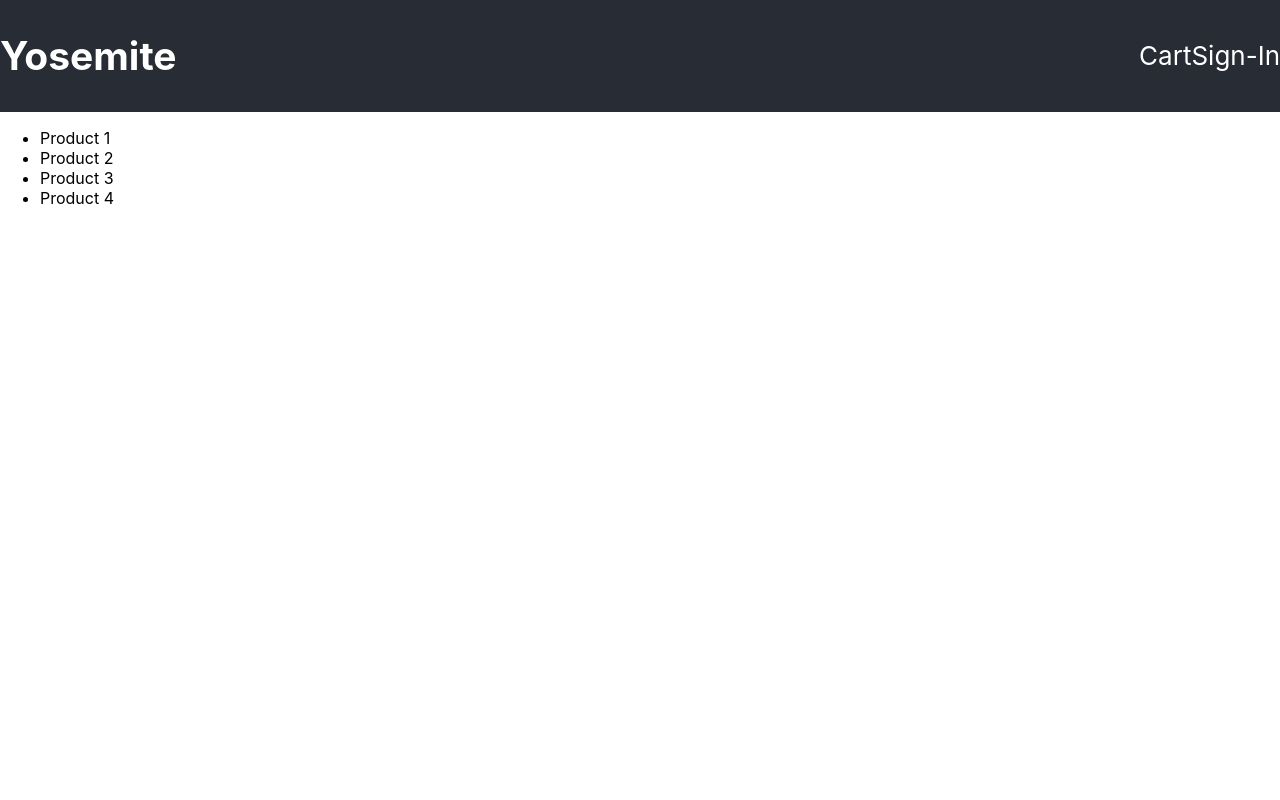
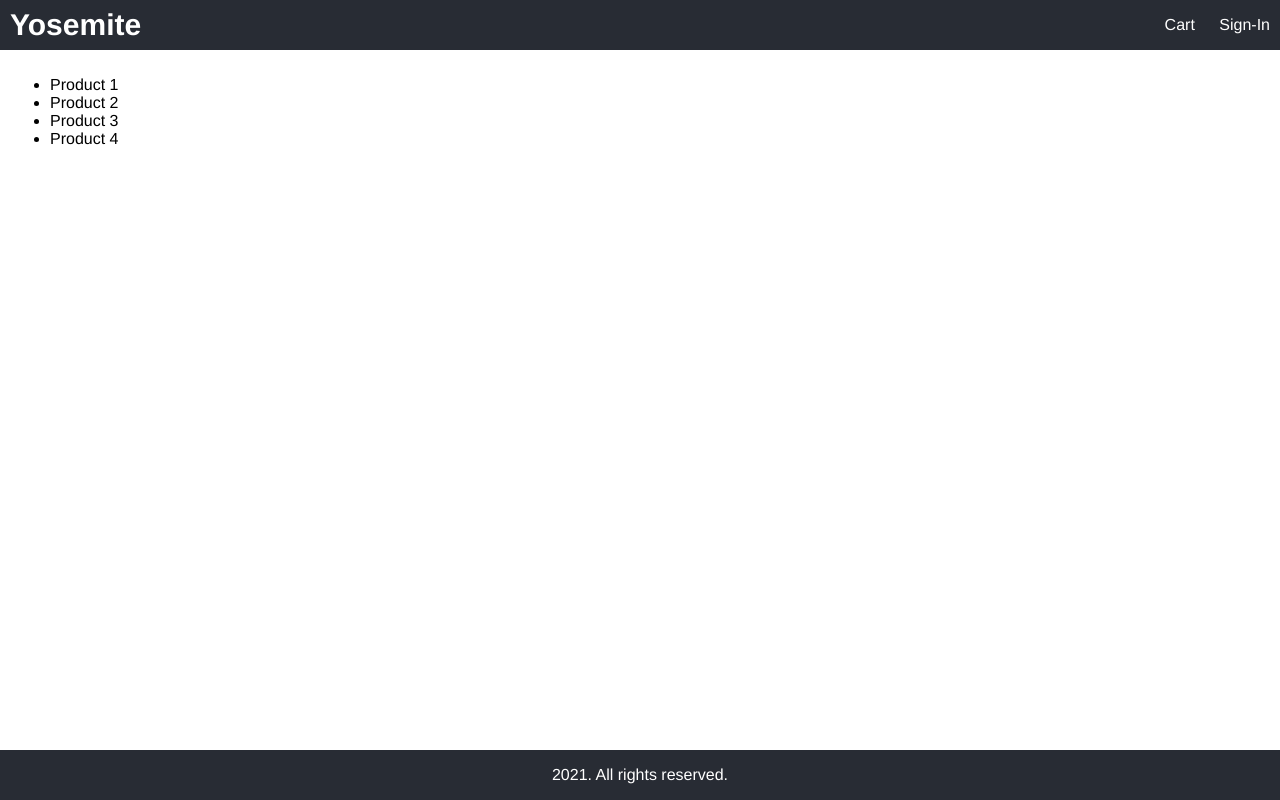
Before and after one commit to RubesWorld/ecommerce-store, a React (Create React App) app: page / in a window 1280 px wide. Built offline with nearby package versions, Linux system fonts and the light colour scheme.

Commit message:
Created HTML template

```diff
--- a/public/index.html
+++ b/public/index.html
@@ -1,32 +1,32 @@
 <!DOCTYPE html>
 <html lang="en">
   <head>
-    <meta charset="utf-8" />
-    <link rel="icon" href="%PUBLIC_URL%/favicon.ico" />
-    <meta name="viewport" content="width=device-width, initial-scale=1" />
-    <meta name="theme-color" content="#000000" />
-    <meta
-      name="description"
-      content="Web site created using create-react-app"
-    />
-    <link rel="apple-touch-icon" href="%PUBLIC_URL%/logo192.png" />
-    <!--
-      manifest.json provides metadata used when your web app is installed on a
-      user's mobile device or desktop. See https://developers.google.com/web/fundamentals/web-app-manifest/
-    -->
-    <link rel="manifest" href="%PUBLIC_URL%/manifest.json" />
-    <!--
-      Notice the use of %PUBLIC_URL% in the tags above.
-      It will be replaced with the URL of the `public` folder during the build.
-      Only files inside the `public` folder can be referenced from the HTML.
-
-      Unlike "/favicon.ico" or "favicon.ico", "%PUBLIC_URL%/favicon.ico" will
-      work correctly both with client-side routing and a non-root public URL.
-      Learn how to configure a non-root public URL by running `npm run build`.
-    -->
-    <title>React App</title>
+    <link rel="stylesheet" />
+    <title>Yosemite</title>
   </head>
   <body>
+    <div class="grid-container">
+      <header class="row">
+        <div>
+          <a href="index.html" class="brand">Yosemite</a>
+        </div>
+        <div>
+          <a href="cart.html">Cart</a>
+          <a href="signin.html">Sign-In</a>
+        </div>
+      </header>
+      <main>
+        <ul>
+          <li>Product 1</li>
+          <li>Product 2</li>
+          <li>Product 3</li>
+          <li>Product 4</li>
+        </ul>
+      </main>
+      <footer class="row center">
+        <p>2021. All rights reserved.</p>
+      </footer>
+    </div>
     <noscript>You need to enable JavaScript to run this app.</noscript>
     <div id="root"></div>
     <!--
--- a/src/App.js
+++ b/src/App.js
@@ -1,11 +1,11 @@
 import logo from "./logo.svg";
-import "./App.scss";
+import "./style.scss";
 
 function App() {
   return (
     <div className="App">
-      <header className="App-header">
-        <h2>Yosemite</h2>
+      {/* <header className="App-header">
+        <h4>Yosemite</h4>
         <div className="right">
           <p>Cart</p>
           <p>Sign-In</p>
@@ -19,6 +19,9 @@ function App() {
           <li>Product 4</li>
         </ul>
       </section>
+      <footer>
+        <p>All rights reserved.</p>
+      </footer> */}
     </div>
   );
 }
--- a/src/App.scss
+++ /dev/null
@@ -1,40 +0,0 @@
-.App {
-}
-
-.App-logo {
-  height: 40vmin;
-  pointer-events: none;
-}
-
-@media (prefers-reduced-motion: no-preference) {
-  .App-logo {
-    animation: App-logo-spin infinite 20s linear;
-  }
-}
-
-.App-header {
-  background-color: #282c34;
-  min-height: 2vh;
-  display: flex;
-  align-items: center;
-  justify-content: space-between;
-  font-size: calc(10px + 2vmin);
-  color: white;
-  .right {
-    display: flex;
-    align-items: flex-end;
-  }
-}
-
-.App-link {
-  color: #61dafb;
-}
-
-@keyframes App-logo-spin {
-  from {
-    transform: rotate(0deg);
-  }
-  to {
-    transform: rotate(360deg);
-  }
-}
--- /dev/null
+++ b/src/style.scss
@@ -0,0 +1,63 @@
+html {
+  font-size: 62.5%;
+  box-sizing: border-box;
+}
+
+body {
+  margin: 0;
+  height: 100vh;
+  font-size: 1.6rem;
+  font-family: Helvetica, Arial, sans-serif;
+}
+
+// Layout
+.grid-container {
+  display: grid;
+  grid-template-areas:
+    "header"
+    "main"
+    "footer";
+  grid-template-columns: 1fr;
+  grid-template-rows: 5rem 1fr 5rem;
+  height: 100%;
+}
+header {
+  grid-area: header;
+  background-color: #282c34;
+}
+main {
+  grid-area: main;
+  padding: 1rem;
+}
+footer {
+  grid-area: footer;
+  background-color: #282c34;
+  color: white;
+}
+// Common
+a {
+  text-decoration: none;
+  &:hover {
+    color: orange;
+  }
+}
+.row {
+  display: flex;
+  flex-wrap: wrap;
+  justify-content: space-between;
+  align-items: center;
+}
+.row.center {
+  justify-content: center;
+}
+
+// Header
+header a {
+  color: white;
+  padding: 1rem;
+}
+a.brand {
+  color: white;
+  font-size: 3rem;
+  font-weight: bold;
+}
```
